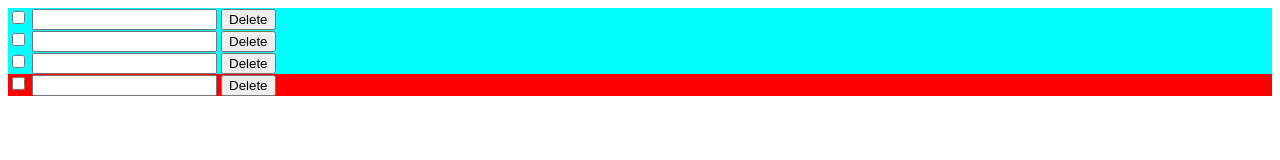
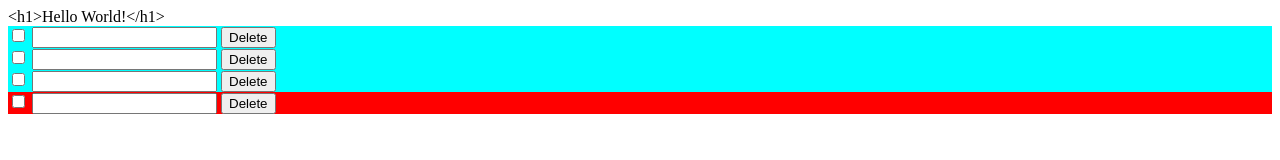
Before and after one commit to Scheidt/Web-Learning, a plain HTML site: page index.html in a window 1280 px wide. Drawn offline with Linux system fonts and the light colour scheme.

Commit message:
started on javascript

```diff
--- a/index.js
+++ b/index.js
@@ -1 +1,3 @@
 console.log("Hello World!")
+
+document.body.append("<h1>Hello World!</h1>")
```
Also changed, not shown: index.html (+3 -2 lines).
